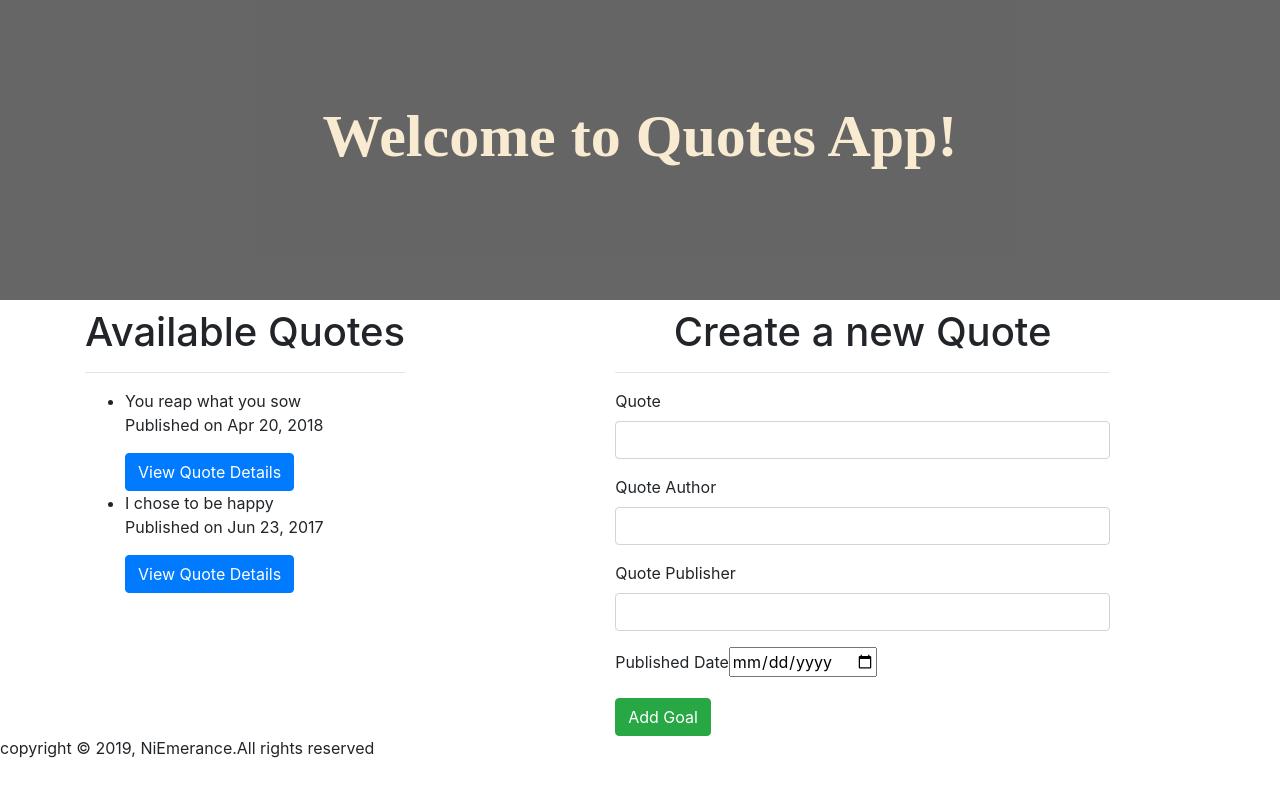
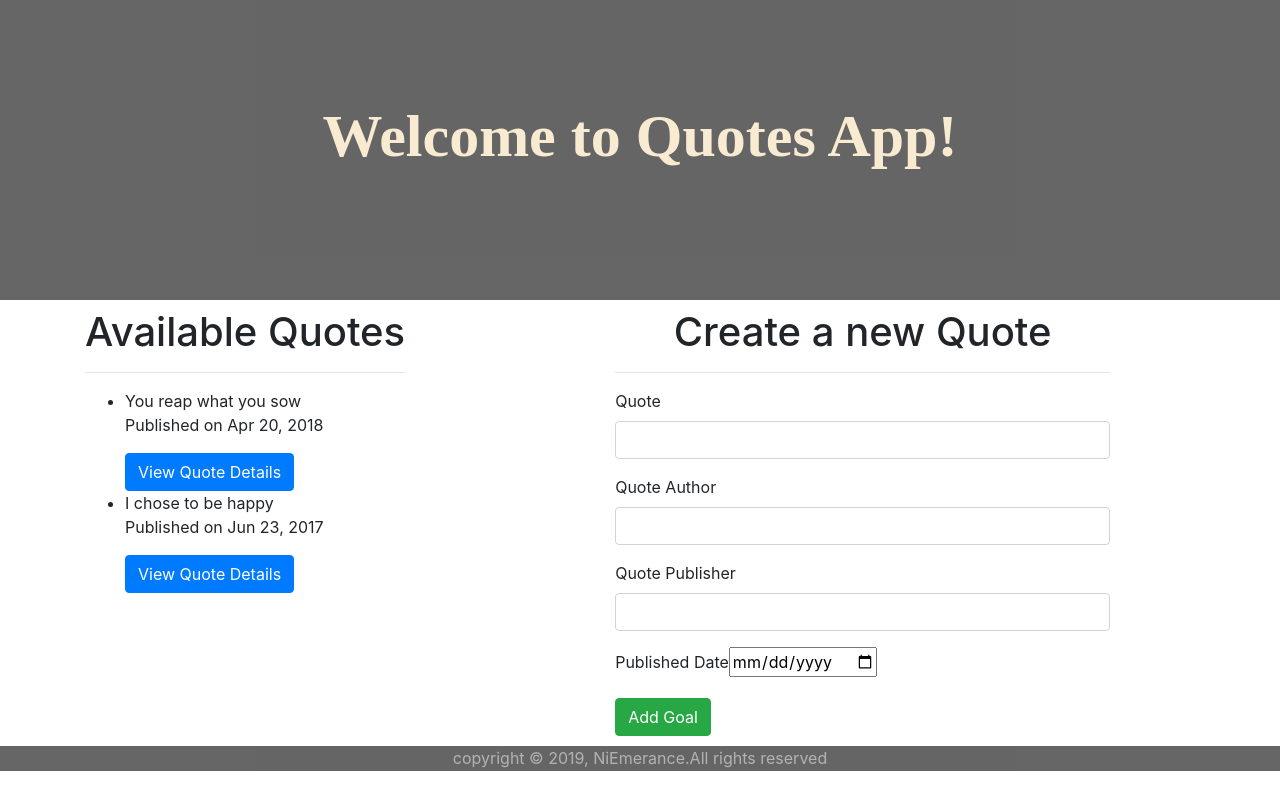
Before and after one commit to niEmerance/coreWeek1Proj, an Angular app: page / in a window 1280 px wide. Built offline with nearby package versions, Linux system fonts and the light colour scheme.

Commit message:
design well the footer

```diff
--- a/src/app/quote/quote.component.css
+++ b/src/app/quote/quote.component.css
@@ -5,3 +5,11 @@
 #form{
     margin-left: 180px;
 }
+footer{
+    margin-top: 10px;
+    height: 25px;
+    text-align: center;
+    background-color: black;
+    color: grey;
+    opacity: 0.6;
+}
```
